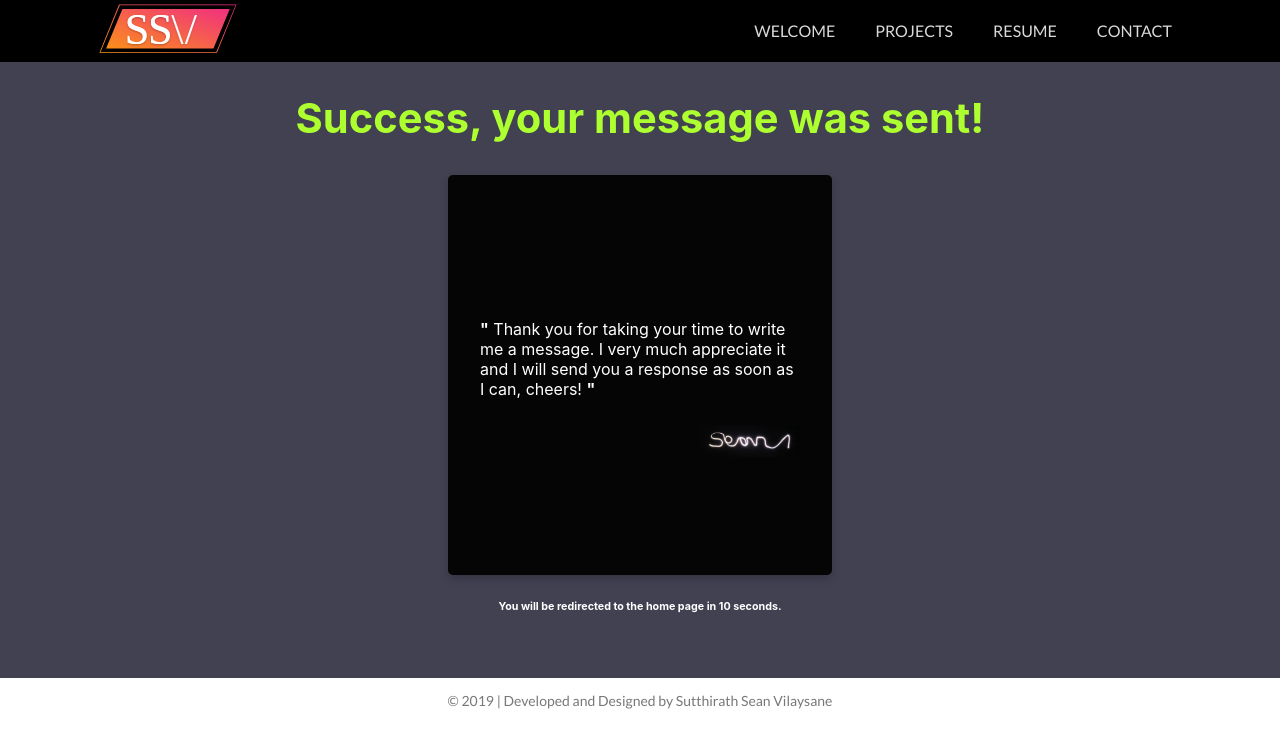
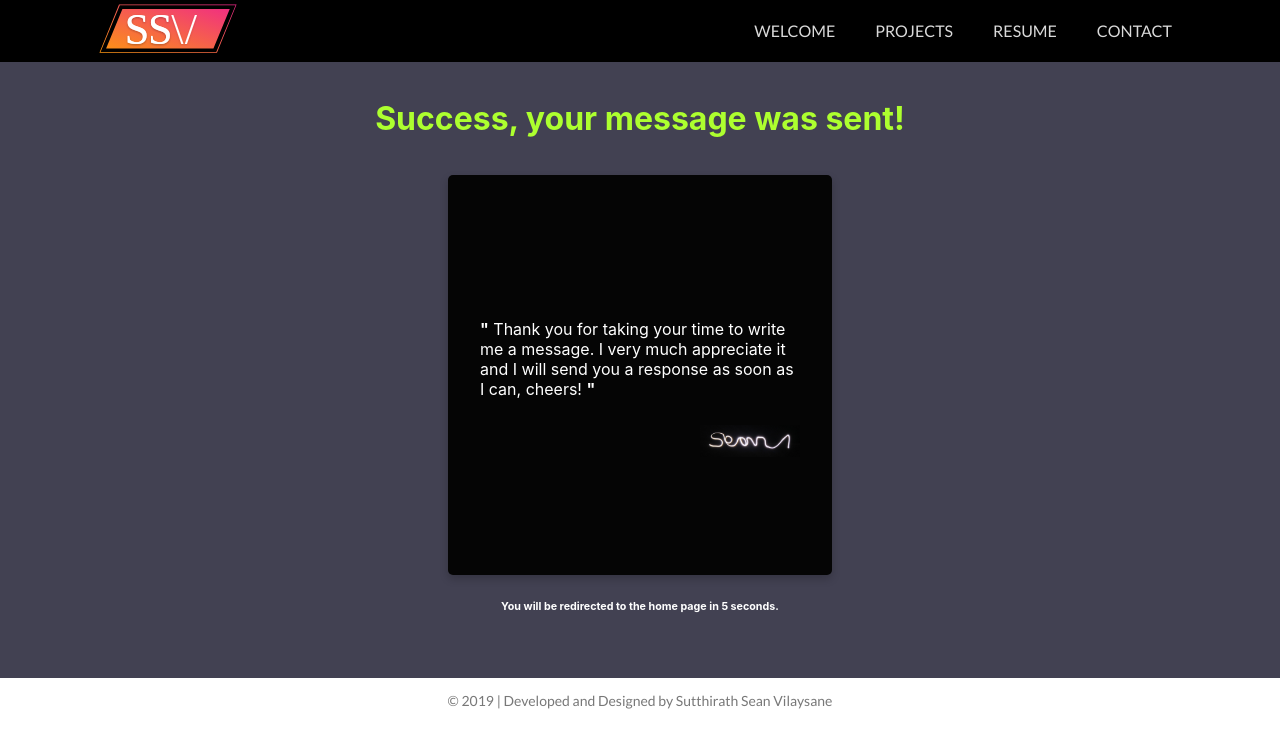
Before and after one commit to sutthirath/react-portfolio, a React (Create React App) app: page /success in a window 1280 px wide. Shown: the top 748 px of the page. Built offline with nearby package versions, Linux system fonts and the light colour scheme.

Commit message:
bug fixes

```diff
--- a/src/pages/success.jsx
+++ b/src/pages/success.jsx
@@ -12,7 +12,7 @@ class Success extends React.Component {
   }
 
   componentDidMount() {
-    // this.countdown = setInterval(() => this.tick(), 1000);
+    this.countdown = setInterval(() => this.tick(), 1000);
   }
 
   componentDidUpdate() {
@@ -47,8 +47,9 @@ class Success extends React.Component {
     backgroundColor: "rgb(66, 65, 82)"
   };
 
-  banner = {
-    padding: "2vh"
+  animate = {
+    padding: "2vh",
+    color: "greenyellow"
   };
 
   card = {
@@ -78,16 +79,8 @@ class Success extends React.Component {
     }
     return (
       <div className="Success" style={this.flex}>
-        <div className="success-banner" style={this.banner}>
-          <h1
-            style={{
-              color: "greenyellow",
-              transition: "all 1s ease-in-out",
-              transform: "scale(1.3)"
-            }}
-          >
-            Success, your message was sent!
-          </h1>
+        <div className="success-banner" style={this.animate}>
+          <h1>Success, your message was sent!</h1>
         </div>
         <div className="success-msg" style={this.card}>
           <div style={this.msg}>
```
